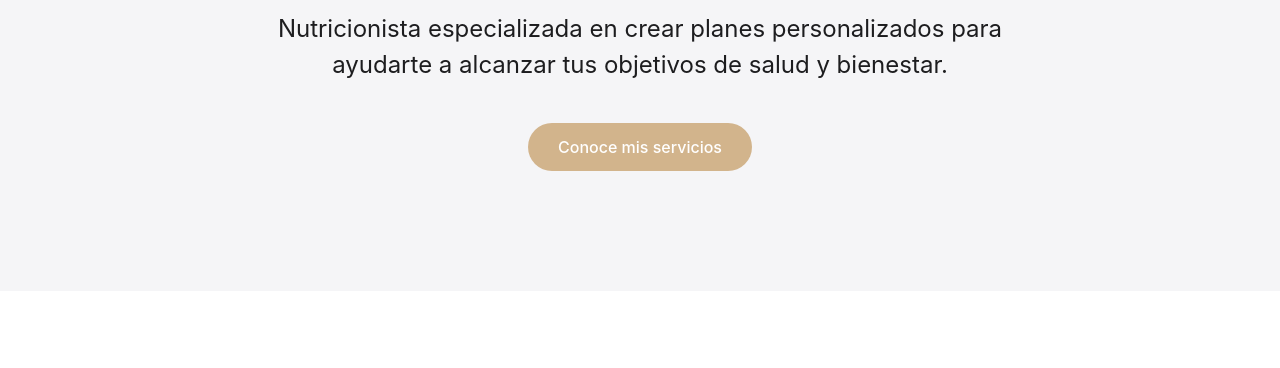
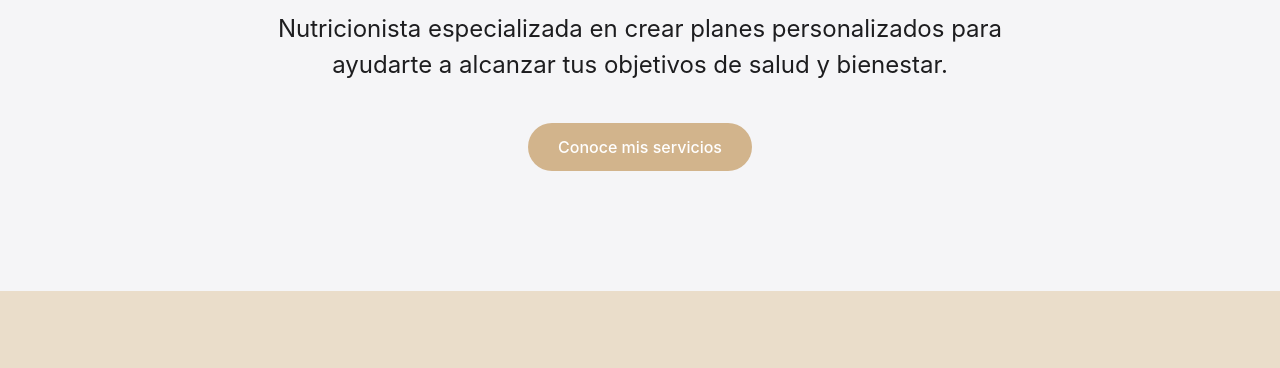
Before and after one commit to raulcobera/galaviconutricion, a plain HTML site: page index.html in a window 1280 px wide. Shown: the part 261-629 px from the top of the page. Drawn offline with Linux system fonts and the light colour scheme.

Commit message:
Update styles.css

```diff
--- a/styles.css
+++ b/styles.css
@@ -14,7 +14,7 @@
 }
 
 body {
-    background-color: var(--blanco);
+    background-color: var(--almendra); /* Color almendra claro */
     color: var(--gris-oscuro);
     line-height: 1.5;
 }
```
